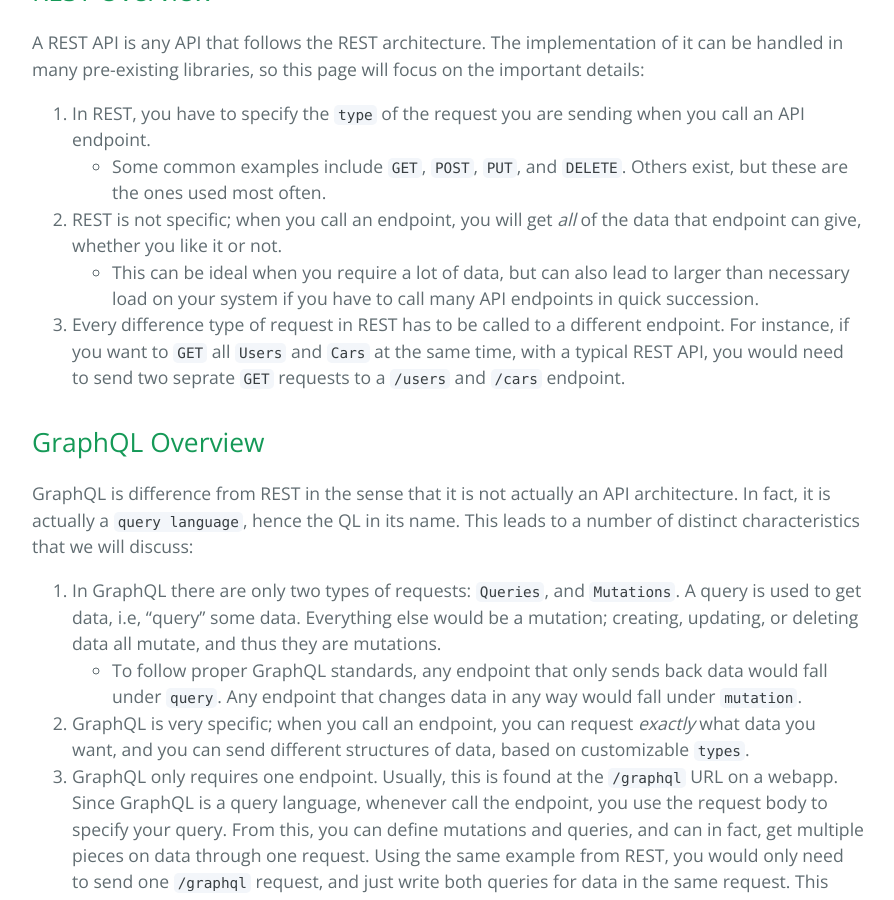
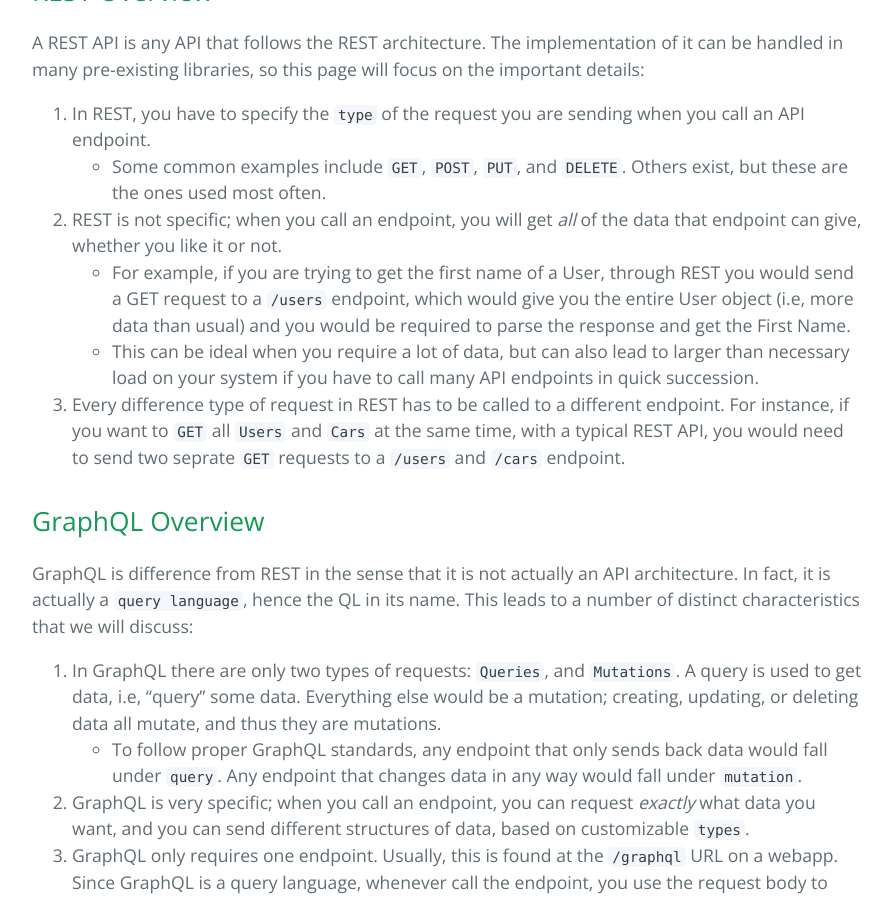
Before and after one commit to learning-software-engineering/learning-software-engineering.github.io, a Jekyll site: the page built from Topics/Development_Process/GraphQL_VS_REST.md, in a window 1280 px wide and 900 px high, scrolled down 1643 px. Shown: the whole window, without its empty margins (192-1086 px from the left). Built offline with Jekyll 4.4.1, drawn with Linux system fonts in a browser that asks for light colours; our own code applies the rules of GitHub Pages for plain Markdown files.

Commit message:
improve clarity on the oversharing of REST APIs

```diff
--- a/Topics/Development_Process/GraphQL_VS_REST.md
+++ b/Topics/Development_Process/GraphQL_VS_REST.md
@@ -34,6 +34,7 @@ A REST API is any API that follows the REST architecture. The implementation of
 1. In REST, you have to specify the `type` of the request you are sending when you call an API endpoint.
     + Some common examples include `GET`, `POST`, `PUT`, and `DELETE`. Others exist, but these are the ones used most often.
 2. REST is not specific; when you call an endpoint, you will get *all* of the data that endpoint can give, whether you like it or not.
+    + For example, if you are trying to get the first name of a User, through REST you would send a GET request to a `/users` endpoint, which would give you the entire User object (i.e, more data than usual) and you would be required to parse the response and get the First Name.
     + This can be ideal when you require a lot of data, but can also lead to larger than necessary load on your system if you have to call many API endpoints in quick succession.
 3. Every difference type of request in REST has to be called to a different endpoint. For instance, if you want to `GET` all `Users` and `Cars` at the same time, with a typical REST API, you would need to send two seprate `GET` requests to a `/users` and `/cars` endpoint.
 
```
